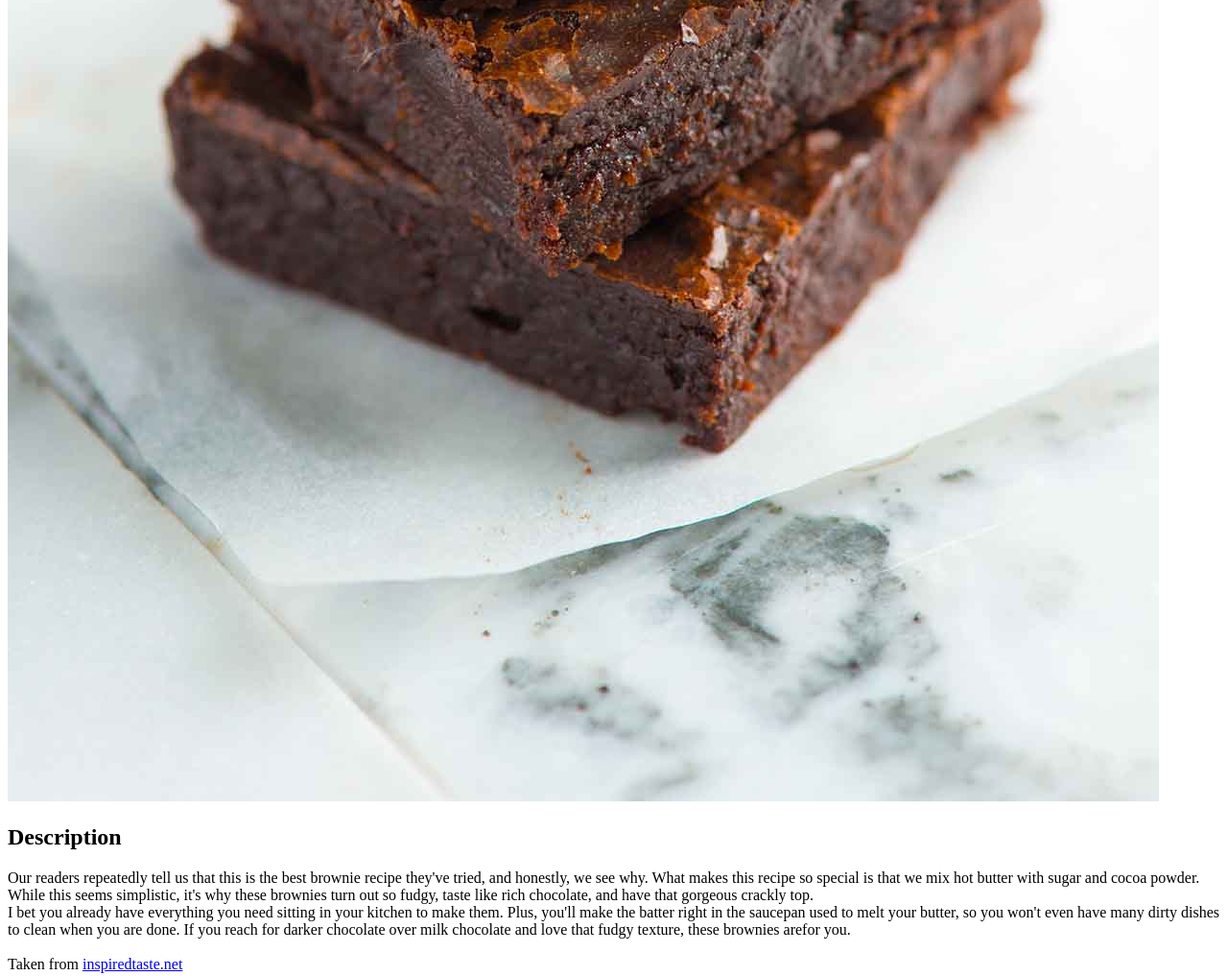
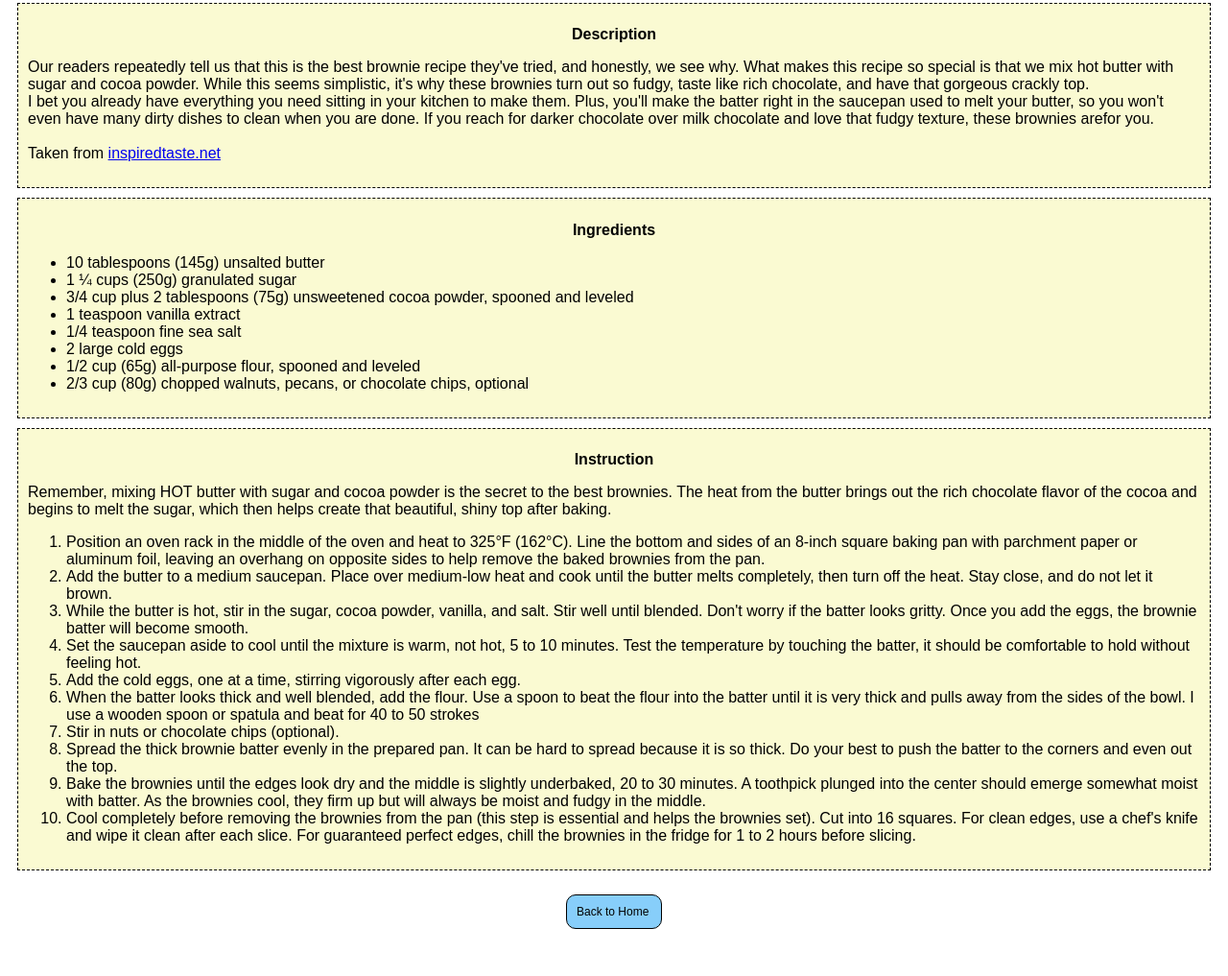
Before and after one commit to pbjamrz/odin-recipes, a plain HTML site: page recipes/fudge-brownies.html in a window 1280 px wide. Shown: the part 1045-2062 px from the top of the page at 96% size. After the commit the page ends 2038 px from the top, so only its background shows below. Drawn offline with Linux system fonts and the light colour scheme.

Commit message:
feat: add basic styling

```diff
--- a/recipes/fudge-brownies.html
+++ b/recipes/fudge-brownies.html
@@ -4,27 +4,33 @@
 <head>
     <meta charset="UTF-8">
     <meta name="viewport" content="width=device-width, initial-scale=1.0">
+    <link rel="stylesheet" href="../style.css">
     <title>Fudge Brownies</title>
 </head>
 
 <body>
-    <h1>Fudge Brownies</h1>
-    <img src="../assets/fudge-brownies.jpg">
+    <h1 class="title">Fudge Brownies</h1>
+    <img src="../assets/fudge-brownies.jpg" class="food-pic">
 
+    <div class="section">
         <h2>Description</h2>
-    <p>Our readers repeatedly tell us that this is the best brownie recipe they've tried, and honestly, we see why. What
+        <p>Our readers repeatedly tell us that this is the best brownie recipe they've tried, and honestly, we see why.
+            What
             makes this recipe so special is that we mix hot butter with sugar and cocoa powder.
             While this seems simplistic, it's why these brownies turn out so fudgy, taste like rich chocolate,
             and have that gorgeous crackly top.<br>
 
-        I bet you already have everything you need sitting in your kitchen to make them. Plus, you'll make the batter
+            I bet you already have everything you need sitting in your kitchen to make them. Plus, you'll make the
+            batter
             right in the saucepan used to melt your butter,
             so you won't even have many dirty dishes to clean when you are done. If you reach
             for darker chocolate over milk chocolate and love that fudgy texture, these brownies arefor you.<br><br>
 
             Taken from <a href="https://www.inspiredtaste.net/24412/cocoa-brownies-recipe/">inspiredtaste.net</a>
         </p>
+    </div>
 
+    <div class="section">
         <h2>Ingredients</h2>
         <ul>
             <li>10 tablespoons (145g) unsalted butter</li>
@@ -36,48 +42,58 @@
             <li>1/2 cup (65g) all-purpose flour, spooned and leveled</li>
             <li>2/3 cup (80g) chopped walnuts, pecans, or chocolate chips, optional</li>
         </ul>
+    </div>
 
+    <div class="section">
         <h2>Instruction</h2>
-
         <p>Remember, mixing HOT butter with sugar and cocoa powder is the secret to the best brownies. The heat from the
             butter brings out the rich chocolate flavor of the cocoa and
             begins to melt the sugar, which then helps create that beautiful, shiny top after baking.</p>
 
         <ol>
-        <li>Position an oven rack in the middle of the oven and heat to 325°F (162°C). Line the bottom and sides of an
+            <li>Position an oven rack in the middle of the oven and heat to 325°F (162°C). Line the bottom and sides of
+                an
                 8-inch square baking pan with parchment paper or aluminum foil, leaving an overhang on opposite sides to
                 help remove the baked brownies from the pan.</li>
 
-        <li>Add the butter to a medium saucepan. Place over medium-low heat and cook until the butter melts completely,
+            <li>Add the butter to a medium saucepan. Place over medium-low heat and cook until the butter melts
+                completely,
                 then turn off the heat. Stay close, and do not let it brown.</li>
 
-        <li>While the butter is hot, stir in the sugar, cocoa powder, vanilla, and salt. Stir well until blended. Don't
+            <li>While the butter is hot, stir in the sugar, cocoa powder, vanilla, and salt. Stir well until blended.
+                Don't
                 worry if the batter looks gritty. Once you add the eggs, the brownie batter will become smooth.</li>
 
-        <li>Set the saucepan aside to cool until the mixture is warm, not hot, 5 to 10 minutes. Test the temperature by
+            <li>Set the saucepan aside to cool until the mixture is warm, not hot, 5 to 10 minutes. Test the temperature
+                by
                 touching the batter, it should be comfortable to hold without feeling hot.</li>
 
             <li>Add the cold eggs, one at a time, stirring vigorously after each egg.</li>
 
-        <li>When the batter looks thick and well blended, add the flour. Use a spoon to beat the flour into the batter
-            until it is very thick and pulls away from the sides of the bowl. I use a wooden spoon or spatula and beat
+            <li>When the batter looks thick and well blended, add the flour. Use a spoon to beat the flour into the
+                batter
+                until it is very thick and pulls away from the sides of the bowl. I use a wooden spoon or spatula and
+                beat
                 for 40 to 50 strokes</li>
 
             <li>Stir in nuts or chocolate chips (optional).</li>
 
-        <li>Spread the thick brownie batter evenly in the prepared pan. It can be hard to spread because it is so thick.
+            <li>Spread the thick brownie batter evenly in the prepared pan. It can be hard to spread because it is so
+                thick.
                 Do your best to push the batter to the corners and even out the top.</li>
 
             <li>Bake the brownies until the edges look dry and the middle is slightly underbaked, 20 to 30 minutes. A
-            toothpick plunged into the center should emerge somewhat moist with batter. As the brownies cool, they firm
+                toothpick plunged into the center should emerge somewhat moist with batter. As the brownies cool, they
+                firm
                 up but will always be moist and fudgy in the middle.</li>
 
             <li>Cool completely before removing the brownies from the pan (this step is essential and helps the brownies
                 set). Cut into 16 squares. For clean edges, use a chef's knife and wipe it clean after each slice. For
                 guaranteed perfect edges, chill the brownies in the fridge for 1 to 2 hours before slicing.</li>
         </ol>
+    </div>
 
-    <a href="../index.html">Back to Home</a>
+    <a href="../index.html" class="return-home">Back to Home</a>
 </body>
 
 </html>
--- /dev/null
+++ b/style.css
@@ -0,0 +1,54 @@
+html {
+    box-sizing: border-box;
+    font-family: Arial, Tahoma, sans-serif;
+}
+
+*,
+*::before,
+*::after {
+    box-sizing: inherit;
+}
+
+.title {
+    background-color: lightskyblue;
+    padding: 15px;
+    border-bottom: 1px solid black;
+    margin: -8px -8px 16px;
+
+    text-align: center;
+}
+
+.section {
+    background-color: lightgoldenrodyellow;
+    padding: 10px;
+    border: 1px dashed black;
+    margin: 10px;
+}
+
+.section h2 {
+    font-size: medium;
+    text-align: center;
+}
+
+.food-pic {
+    height: auto;
+    width: 50%;
+
+    display: block;
+    margin: 0 auto 16px;
+}
+
+.return-home {
+    font-size: 12px;
+    color: inherit;
+    text-decoration: none;
+
+    display: block;
+    width: 100px;
+
+    background-color: lightskyblue;
+    padding: 10px;
+    border: 1px solid black;
+    border-radius: 10px;
+    margin: 25px auto;
+}
```
Also changed, not shown: index.html (+2 -1 lines), recipes/general-tsaos-chicken.html (+16 -6 lines), recipes/omurice.html (+20 -8 lines). Lines whose indentation alone changed are shown as unchanged.
